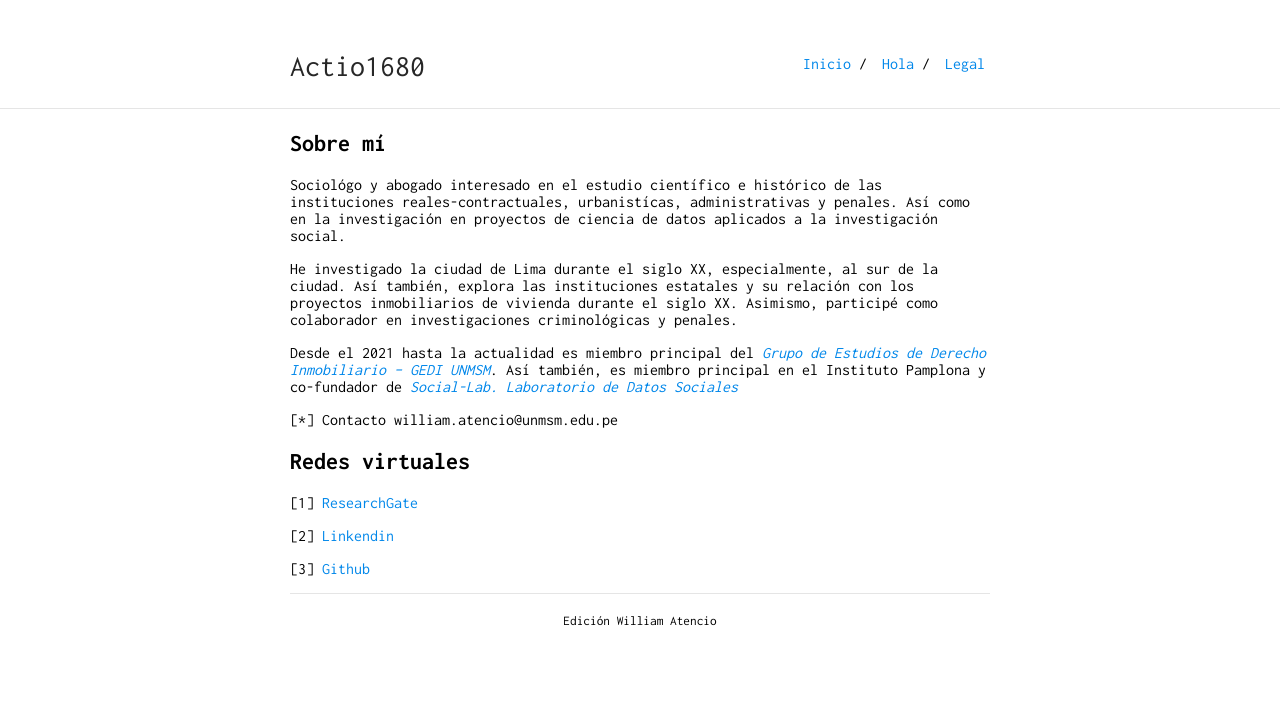
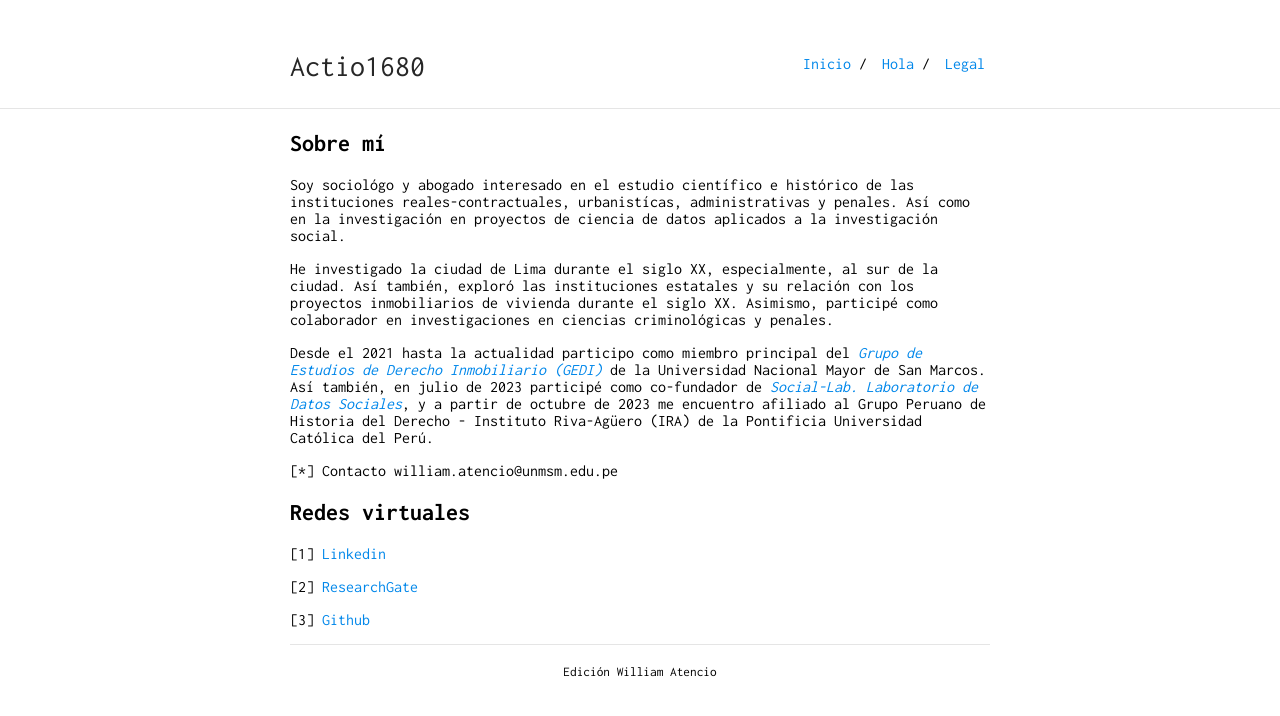
Before and after one commit to actio1680/actio1680.github.io, a Jekyll site: the page built from hola.md, in a window 1280 px wide. Shown: the top 716 px of the page. Built offline with Jekyll 4.4.1, drawn with Linux system fonts in a browser that asks for light colours; our own code applies the rules of GitHub Pages for plain Markdown files.

Commit message:
Update hola.md

```diff
--- a/hola.md
+++ b/hola.md
@@ -4,17 +4,17 @@ layout: default
 
 ## Sobre mí
 
-Sociológo y abogado interesado en el estudio científico e histórico de las instituciones reales-contractuales, urbanistícas, administrativas y penales. Así como en la investigación en proyectos de ciencia de datos aplicados a la investigación social.
+Soy sociológo y abogado interesado en el estudio científico e histórico de las instituciones reales-contractuales, urbanistícas, administrativas y penales. Así como en la investigación en proyectos de ciencia de datos aplicados a la investigación social.
 
-He investigado la ciudad de Lima durante el siglo XX, especialmente, al sur de la ciudad. Así también, explora las instituciones estatales y su relación con los proyectos inmobiliarios de vivienda durante el siglo XX. Asimismo, participé como colaborador en investigaciones criminológicas y penales.
+He investigado la ciudad de Lima durante el siglo XX, especialmente, al sur de la ciudad. Así también, exploró las instituciones estatales y su relación con los proyectos inmobiliarios de vivienda durante el siglo XX. Asimismo, participé como colaborador en investigaciones en ciencias criminológicas y penales.
 
-Desde el 2021 hasta la actualidad es miembro principal del *[Grupo de Estudios de Derecho Inmobiliario – GEDI UNMSM](https://www.facebook.com/GEDI.SanMarcos)*. Así también, es miembro principal en el Instituto Pamplona y co-fundador de *[Social-Lab. Laboratorio de Datos Sociales](https://www.facebook.com/people/Social-Lab/100092960187270/)*
+Desde el 2021 hasta la actualidad participo como miembro principal del *[Grupo de Estudios de Derecho Inmobiliario (GEDI)](https://www.facebook.com/GEDI.SanMarcos)* de la Universidad Nacional Mayor de San Marcos. Así también, en julio de 2023 participé como co-fundador de *[Social-Lab. Laboratorio de Datos Sociales](https://www.facebook.com/people/Social-Lab/100092960187270/)*, y a partir de octubre de 2023 me encuentro afiliado al Grupo Peruano de Historia del Derecho - Instituto Riva-Agüero (IRA) de la Pontificia Universidad Católica del Perú.
 
 [*] Contacto william.atencio@unmsm.edu.pe
 
 ## Redes virtuales
-[1] [ResearchGate](https://www.researchgate.net/profile/William-Atencio-Becerra/research)
+[1] [Linkedin](https://www.linkedin.com/in/william-atencio-becerra/)
 
-[2] [Linkendin](https://linkedin.com/)
+[2] [ResearchGate](https://www.researchgate.net/profile/William-Atencio-Becerra/research)
 
 [3] [Github](https://github.com/actio1680)
```
